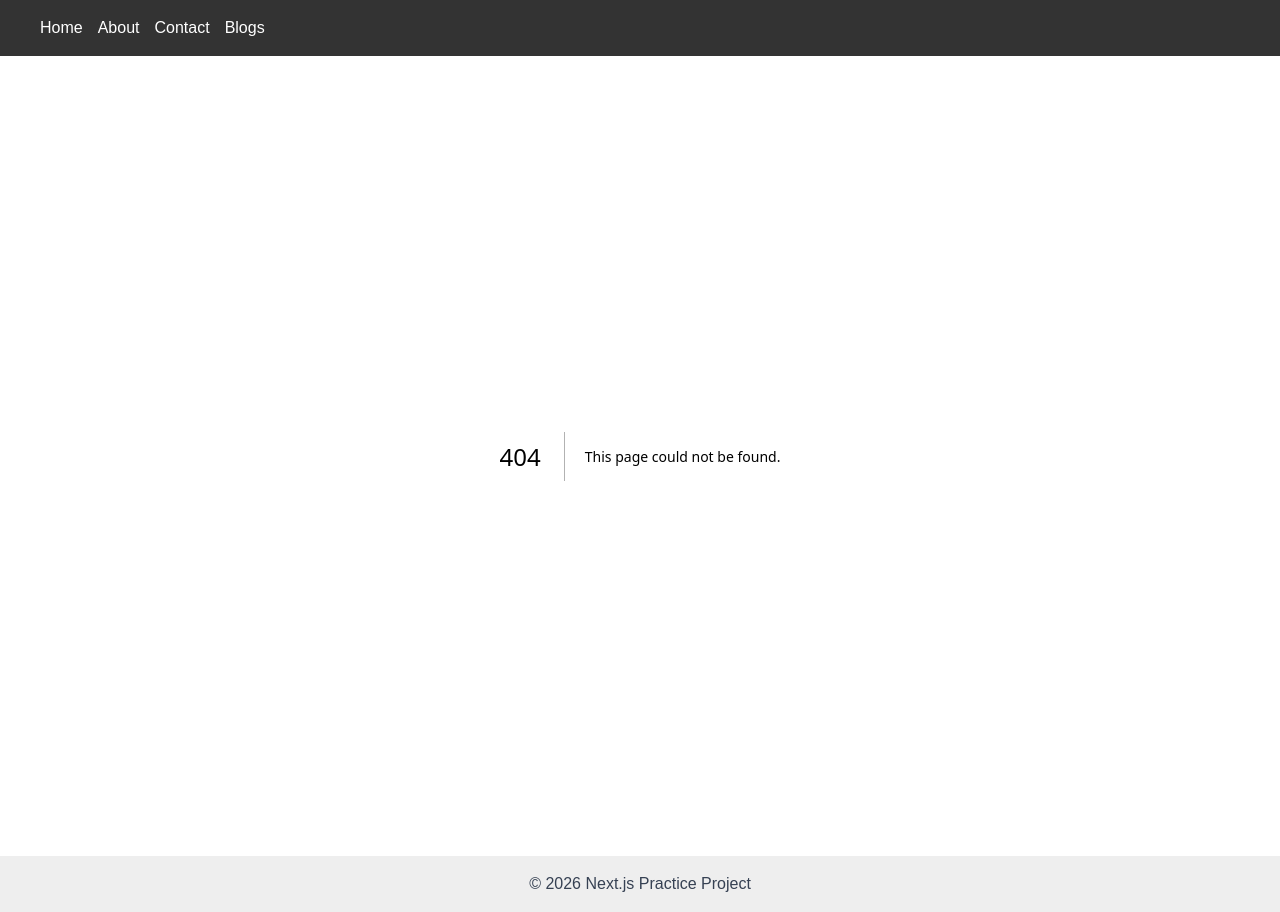
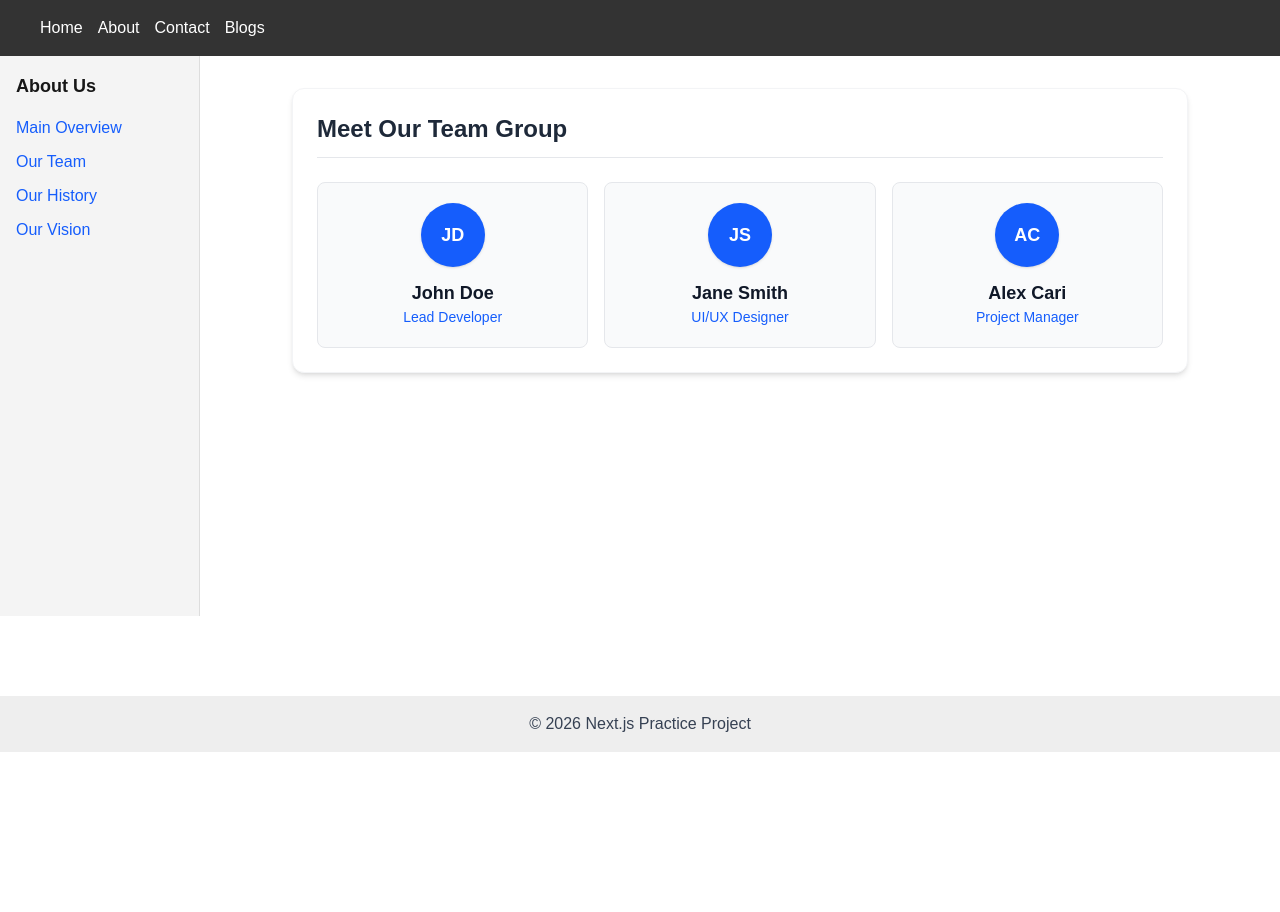
Before and after one commit to nurislam243/ph-nextjs-practice, a Next.js app: page /about/team in a window 1280 px wide. Before the commit this address had no page. After the commit the page ends 800 px from the top, so only its background shows below. Built offline with nearby package versions, Linux system fonts and the light colour scheme.

Commit message:
feat: added team and history page

```diff
--- /dev/null
+++ b/src/app/about/history/page.tsx
@@ -0,0 +1,26 @@
+export default function HistoryPage() {
+  return (
+    <div className="max-w-4xl mx-auto p-6 bg-white rounded-xl shadow-md border border-gray-100">
+      <h2 className="text-2xl font-bold text-gray-800 mb-6 border-b pb-3 border-gray-200 flex items-center gap-2">
+        Our History
+      </h2>
+
+      <div className="relative pl-6 border-l-2 border-blue-500 my-4 space-y-4">
+        {/* Timeline Indicator Badge */}
+        <div className="absolute -left-[17px] top-0 bg-blue-500 text-white text-xs font-semibold px-2 py-1 rounded-full shadow">
+          2022
+        </div>
+
+        <div className="pt-6">
+          <h3 className="text-lg font-semibold text-gray-900 mb-1">
+            Where It All Began
+          </h3>
+          <p className="text-gray-600 text-base leading-relaxed">
+            Founded in 2022, we started as a small team of passionate developers
+            and have grown significantly over the years.
+          </p>
+        </div>
+      </div>
+    </div>
+  );
+}
--- /dev/null
+++ b/src/app/about/team/page.tsx
@@ -0,0 +1,32 @@
+export default function TeamPage() {
+  const teamMembers = [
+    { name: "John Doe", role: "Lead Developer", avatar: "JD" },
+    { name: "Jane Smith", role: "UI/UX Designer", avatar: "JS" },
+    { name: "Alex Cari", role: "Project Manager", avatar: "AC" },
+  ];
+
+  return (
+    <div className="max-w-4xl mx-auto p-6 bg-white rounded-xl shadow-md border border-gray-100">
+      <h2 className="text-2xl font-bold text-gray-800 mb-6 border-b pb-3 border-gray-200 flex items-center gap-2">
+        Meet Our Team Group
+      </h2>
+
+      <div className="grid grid-cols-1 md:grid-cols-3 gap-4">
+        {teamMembers.map((member, index) => (
+          <div
+            key={index}
+            className="flex flex-col items-center p-5 bg-gray-50 rounded-lg border border-gray-200 hover:shadow-lg transition-shadow duration-300"
+          >
+            <div className="w-16 h-16 rounded-full bg-blue-600 text-white font-bold text-lg flex items-center justify-center mb-3 shadow-sm">
+              {member.avatar}
+            </div>
+            <h3 className="text-lg font-semibold text-gray-900">
+              {member.name}
+            </h3>
+            <p className="text-sm text-blue-600 font-medium">{member.role}</p>
+          </div>
+        ))}
+      </div>
+    </div>
+  );
+}
```
